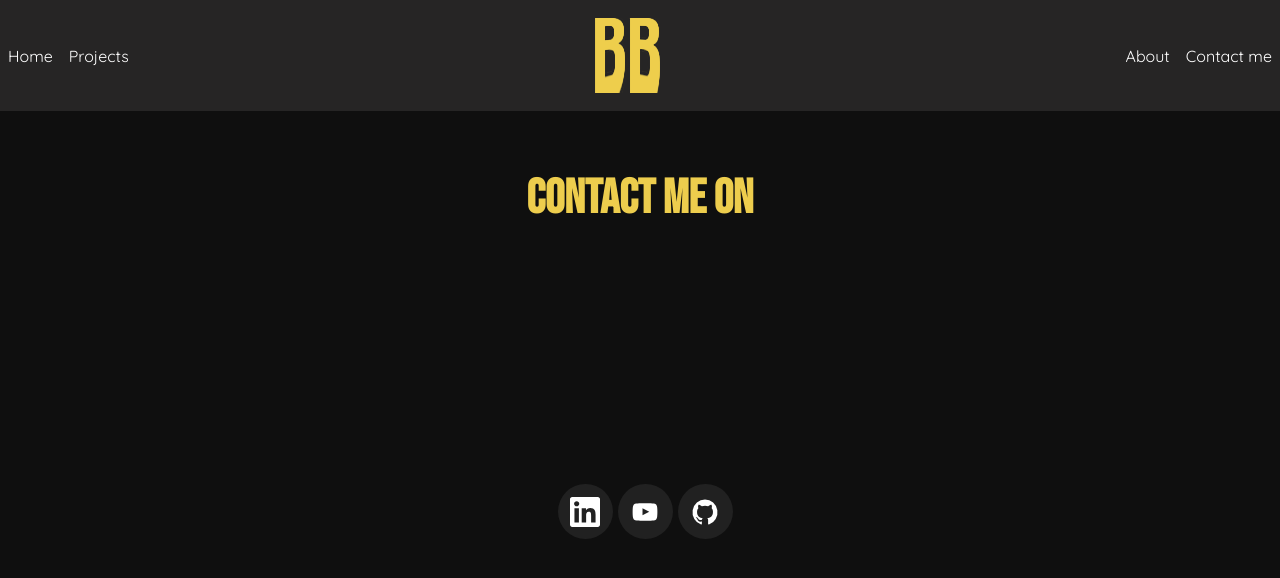
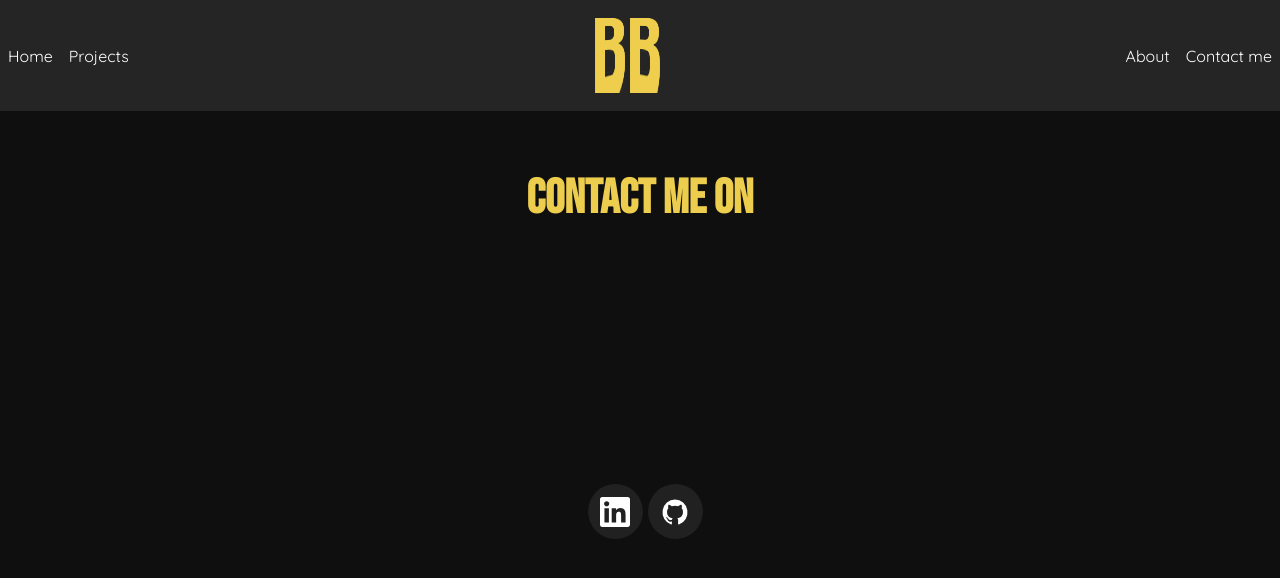
Before and after one commit to Blackburn-12/Portfolio, a React (Vite) app: page /contact in a window 1280 px wide. Shown: the top 578 px of the page. Built offline with nearby package versions, Linux system fonts and the light colour scheme.

Commit message:
little tweak

```diff
--- a/src/componenets/Contact.jsx
+++ b/src/componenets/Contact.jsx
@@ -27,30 +27,6 @@ const Contact = () => {
         class="w-6 h-6 text-gray-800 dark:text-white"
       >
         <path d="M20.447 20.452h-3.554v-5.568c0-1.328-.025-3.037-1.85-3.037-1.852 0-2.136 1.445-2.136 2.938v5.667H9.356V9.05h3.415v1.551h.05c.476-.9 1.637-1.849 3.368-1.849 3.601 0 4.266 2.367 4.266 5.448v6.252zM5.337 7.433c-1.144 0-2.067-.926-2.067-2.066 0-1.141.923-2.066 2.067-2.066 1.142 0 2.066.925 2.066 2.066 0 1.14-.924 2.066-2.066 2.066zm1.778 13.019H3.558V9.05h3.558v11.402zM22.225 0H1.771C.792 0 0 .774 0 1.727v20.545C0 23.225.792 24 1.771 24h20.451C23.205 24 24 23.225 24 22.272V1.727C24 .774 23.205 0 22.225 0z"></path>
-      </svg>
-    </button>
-  </a>
-
-  <a
-    href="https://www.youtube.com/watch?v=xvFZjo5PgG0"
-    target="_blank"
-    rel="noopener noreferrer"
-  >
-    <button class="button button-red">
-      <svg
-        viewBox="0 0 24 24"
-        fill="currentColor"
-        height="24"
-        width="24"
-        xmlns="http://www.w3.org/2000/svg"
-        aria-hidden="true"
-        class="w-6 h-6 text-gray-800 dark:text-white"
-      >
-        <path
-          clip-rule="evenodd"
-          d="M21.7 8.037a4.26 4.26 0 0 0-.789-1.964 2.84 2.84 0 0 0-1.984-.839c-2.767-.2-6.926-.2-6.926-.2s-4.157 0-6.928.2a2.836 2.836 0 0 0-1.983.839 4.225 4.225 0 0 0-.79 1.965 30.146 30.146 0 0 0-.2 3.206v1.5a30.12 30.12 0 0 0 .2 3.206c.094.712.364 1.39.784 1.972.604.536 1.38.837 2.187.848 1.583.151 6.731.2 6.731.2s4.161 0 6.928-.2a2.844 2.844 0 0 0 1.985-.84 4.27 4.27 0 0 0 .787-1.965 30.12 30.12 0 0 0 .2-3.206v-1.516a30.672 30.672 0 0 0-.202-3.206Zm-11.692 6.554v-5.62l5.4 2.819-5.4 2.801Z"
-          fill-rule="evenodd"
-        ></path>
       </svg>
     </button>
   </a>
```
